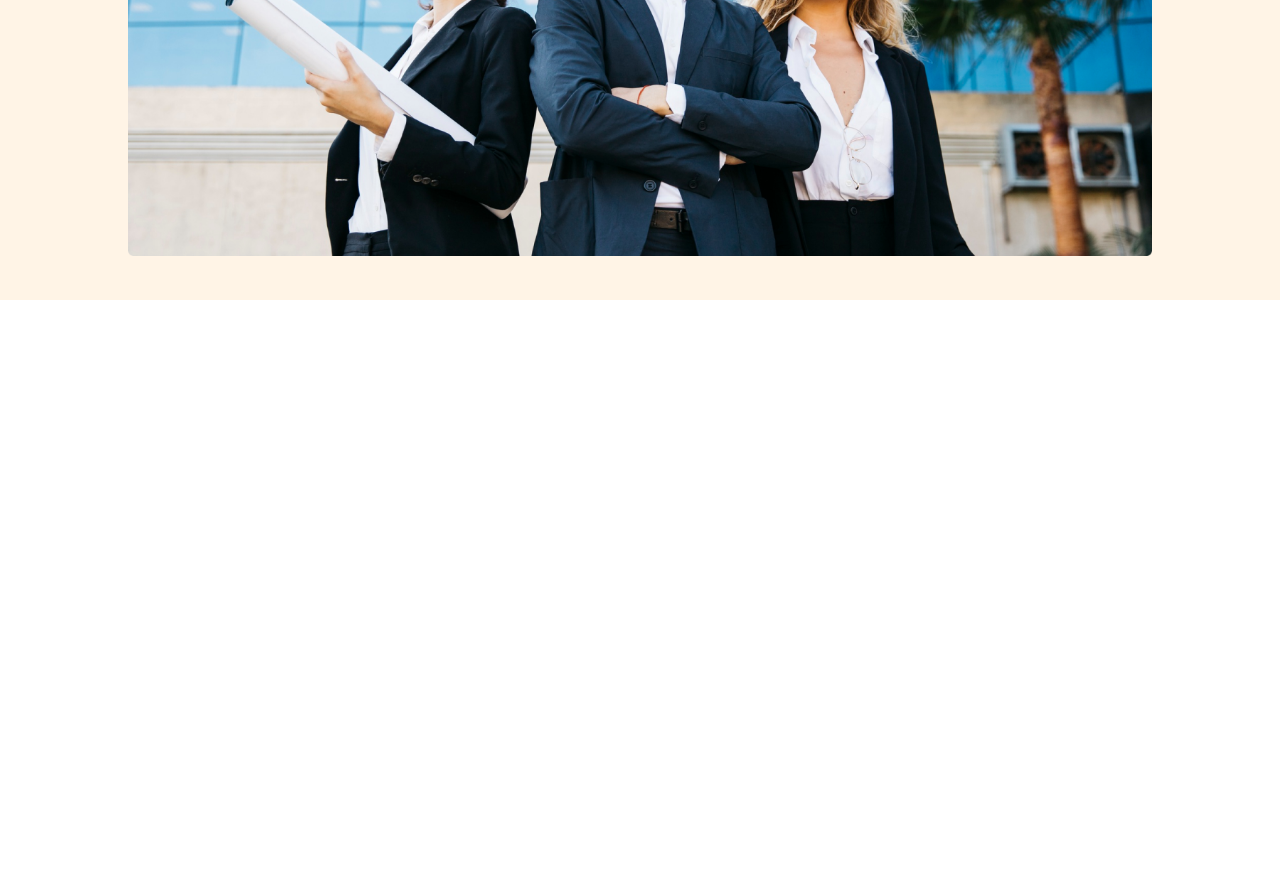
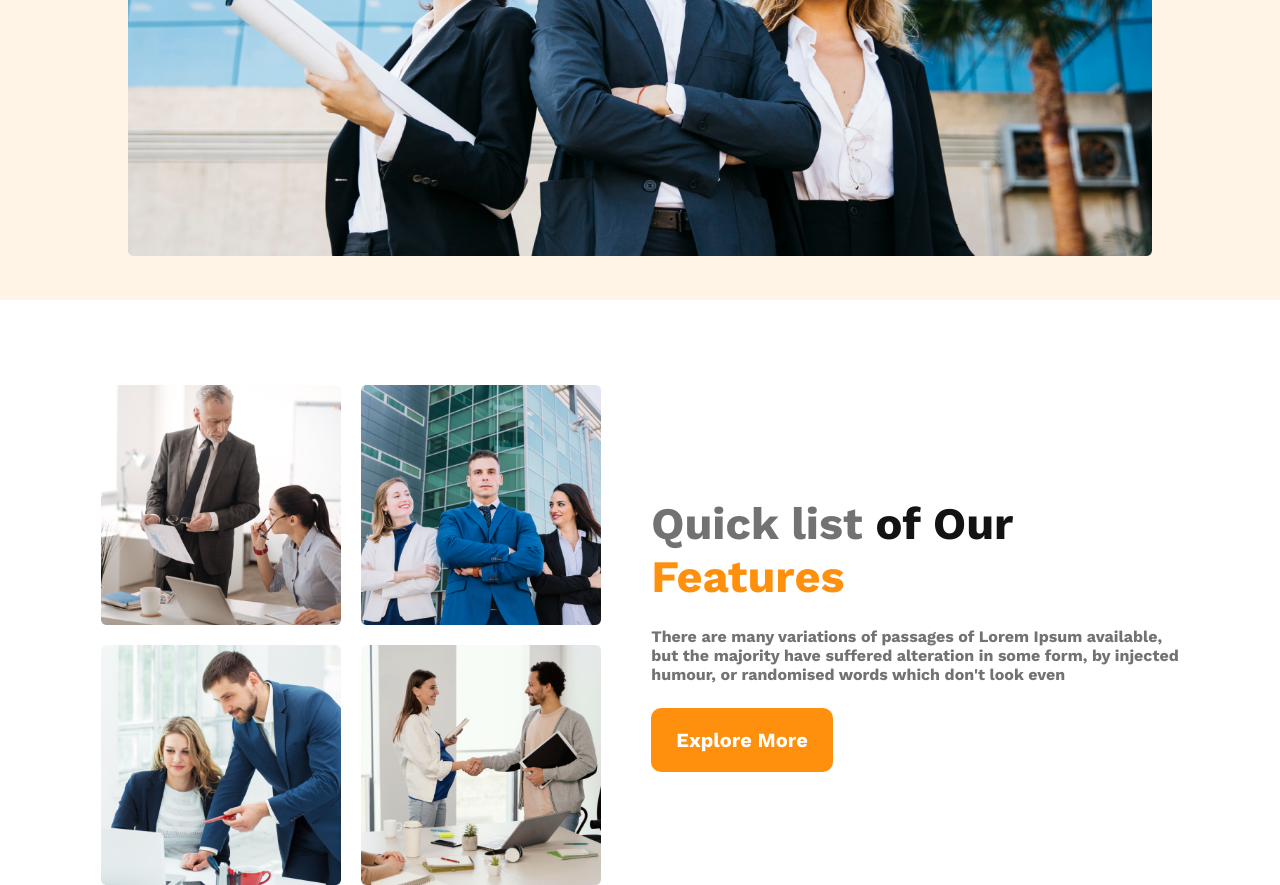
Before and after one commit to rabi993/g3-architects, a plain HTML site: page index.html in a window 1280 px wide. Shown: the part 769-1654 px from the top of the page. Before the commit the page ends 1069 px from the top, so only its background shows below. Drawn offline with nearby package versions, Linux system fonts and the light colour scheme.

Commit message:
quick list

```diff
--- a/index.html
+++ b/index.html
@@ -44,6 +44,25 @@
         </section>
     </header>
     <main>
+        <section class="quick-list-section">
+                <div class="quick-list">
+                    <div class="quick-list-image">
+                        <div class="images">
+                            <img src="images/team1.png" alt="">
+                            <img src="images/team2.png" alt="">
+                            <img src="images/team3.png" alt="">
+                            <img src="images/team4.png" alt="">
+                        </div>
+                    </div>
+                    <div class="quick-list-blog">
+                        <h2 class="quick-list-blog-title"> <span class="quick">Quick list</span> of Our <br> <span class="feat">Features</span></h2>
+                        <p class="quick-list-blog-description">There are many variations of passages of Lorem Ipsum available, <br> but the majority have suffered alteration in some form, by injected  <br> humour, or randomised words which don't look even</p>
+                        <div>
+                            <button class="button-p">Explore More</button>
+                        </div>
+                    </div>
+                </div>
+        </section>
 
     </main>
     <footer>
--- a/styles/style.css
+++ b/styles/style.css
@@ -6,7 +6,7 @@
     font-family: 'Work Sans', sans-serif;
 }
 /*.............................
- header
+            header  styles
  ............................*/
 .header-container{
     display: flex;
@@ -44,6 +44,8 @@
     margin-right: 40px;
 }
 
+/* ............header title  styles
+.......................................*/
 .header-section-container{
     text-align: center;
 }
@@ -76,3 +78,59 @@
     padding-top: 50px;
     padding-bottom: 40px;
 }
+
+/* .........................
+quick-list section styles
+..............................*/
+.quick-list-section{
+    display: flex;
+    justify-content: center;
+
+}
+
+.quick-list{
+    display: flex;
+    gap: 50px;
+    align-items: center;
+    padding-top: 85px;
+
+
+
+}
+.quick-list-images{
+    width: 50%;
+}
+.quick-list-blog{
+    width: 50%;
+}
+.images{
+    display: grid;
+    grid-template-columns: repeat(2,1fr);
+    gap: 20px;
+
+}
+
+.images img{
+    width: 240px;
+    height: 240px;
+}
+
+.quick-list-blog-title{
+    font-size: 45px;
+    font-weight: 500;
+    color: #131313;
+}
+
+.quick-list-blog-description{
+    color: #727272;
+    padding: 24px 0;
+    font-size: 16px;
+
+}
+.quick{
+    color: #727272
+}
+
+.feat{
+    color: #FF900E
+}
```
